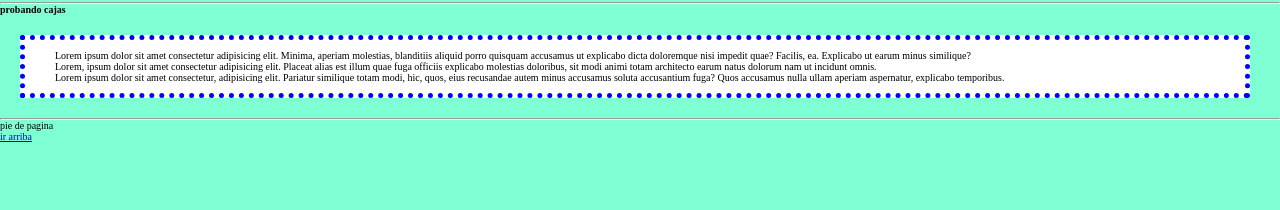
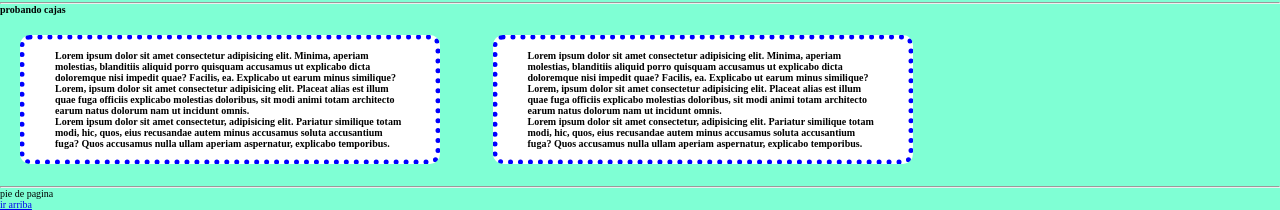
Before and after one commit to MauriDev89/programacioninicial, a plain HTML site: page index.html in a window 1280 px wide. Shown: the part 1018-1228 px from the top of the page. Before the commit the page ends 1160 px from the top, so only its background shows below. Drawn offline with Linux system fonts and the light colour scheme; a web font is replaced by a local one.

Commit message:
agregue otra cajita, creo que soy adicto

```diff
--- a/estilos.css
+++ b/estilos.css
@@ -47,6 +47,7 @@ float: right;
 .box_model{
 background-color: rgb(255, 255, 255);
 border: 5px dotted blue;
+border-radius: 1rem;
 
     padding-top: 10px;
     padding-right: 30px;
@@ -58,7 +59,11 @@ border: 5px dotted blue;
     margin-bottom: 20px;
     margin-left: 20px;
 
-    width: auto;
+    width: 350px;
     height: auto;
+    overflow: auto;
+
+    font-weight: 700;
+    display: inline-block;
 
 }
--- a/index.html
+++ b/index.html
@@ -79,6 +79,17 @@
             recusandae autem minus accusamus soluta accusantium fuga? Quos accusamus nulla ullam aperiam aspernatur,
             explicabo temporibus.</p>
     </div>
+    <div class="box_model">
+        <p>Lorem ipsum dolor sit amet consectetur adipisicing elit. Minima, aperiam molestias, blanditiis aliquid porro
+            quisquam accusamus ut explicabo dicta doloremque nisi impedit quae? Facilis, ea. Explicabo ut earum minus
+            similique?</p>
+        <p>Lorem, ipsum dolor sit amet consectetur adipisicing elit. Placeat alias est illum quae fuga officiis
+            explicabo molestias doloribus, sit modi animi totam architecto earum natus dolorum nam ut incidunt omnis.
+        </p>
+        <p>Lorem ipsum dolor sit amet consectetur, adipisicing elit. Pariatur similique totam modi, hic, quos, eius
+            recusandae autem minus accusamus soluta accusantium fuga? Quos accusamus nulla ullam aperiam aspernatur,
+            explicabo temporibus.</p>
+    </div>
     <hr>
     <footer id="pie">
 
```
